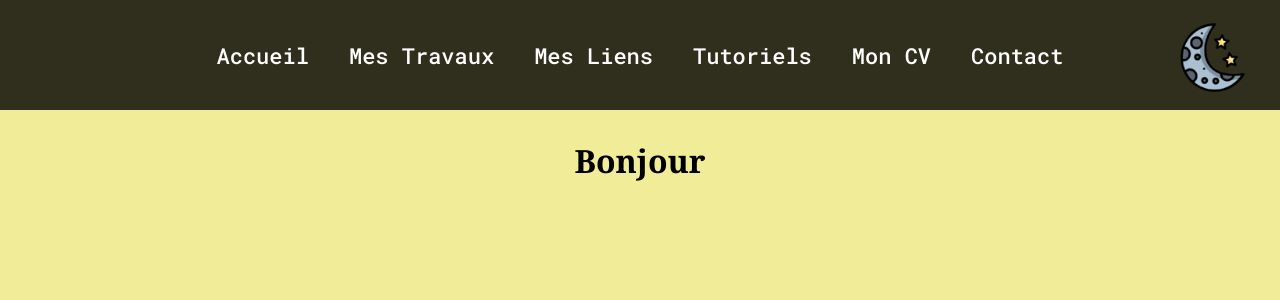
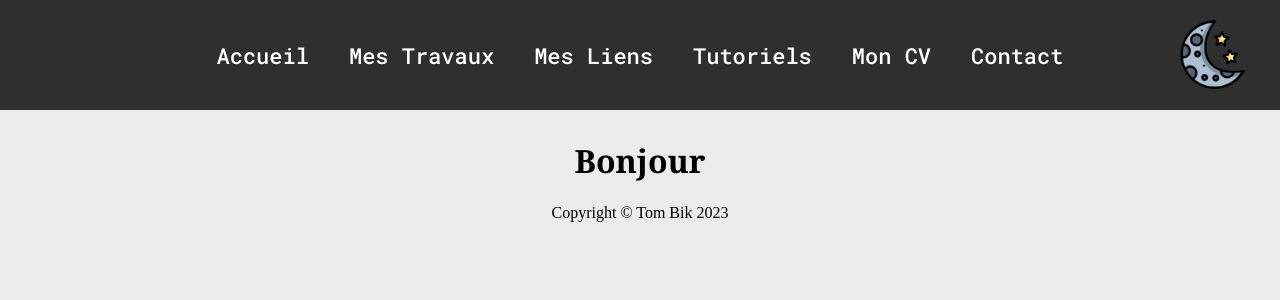
Before and after one commit to Slashyo/Portfolio, a PHP site: page / in a window 1280 px wide. Shown: the top 300 px of the page. Run offline with PHP 8.4, Linux system fonts and the light colour scheme.

Commit message:
Jarrive pas putain

```diff
--- a/public/css/style.css
+++ b/public/css/menuDarkMode.css
@@ -16,7 +16,7 @@
 
 body {
     transition: background-color 0.3s ease;
-    background-color: #f1ec98;
+    background-color: rgb(235, 235, 235);
 }
 
 body.light-mode {
@@ -178,6 +178,11 @@
     grid-area: p;
 }
 
+footer {
+    bottom: 0;
+    text-align: center;
+}
+
 /* Curseur sur toute la page */
 
 html,body {
@@ -198,7 +203,7 @@
         grid-template-columns: 1fr 100px;
         grid-template-rows: 110px;
         grid-template-areas:
-                "menuNav darkMode"
+            "menuNav darkMode"
         ;
     }
 
@@ -210,9 +215,6 @@
         grid-area: menuNav;
         height: 110px;
         transform: none;
-        top: 0;
-        width: 100%;
-        background-color: rgba(0, 0, 0, 0.8);
     }
 
     .menu ul {
@@ -229,18 +231,20 @@
     }
 
     .menu ul li a {
-        font-family: 'Roboto Mono', monospace;
-        color: #fff;
         font-size: 22px;
     }
 
     #mode-switch.dark-mode {
         grid-area: darkMode;
+        top: 17px;
+        grid-column: 2/3;
         align-self: flex-end;
     }
 
     #mode-switch.light-mode {
         grid-area: darkMode;
+        top: 17px;
+        grid-column: 2/3;
         align-self: flex-end;
     }
   }
--- a/view/contact.php
+++ b/view/contact.php
@@ -4,7 +4,7 @@
     <meta charset="UTF-8">
     <meta http-equiv="X-UA-Compatible" content="IE=edge">
     <meta name="viewport" content="width=device-width, initial-scale=1.0">
-    <link rel="stylesheet" href="css/style.css">
+    <link rel="stylesheet" href="css/menuDarkMode.css">
     <title>Contact</title>
 </head>
 <body>
--- a/view/homePage.php
+++ b/view/homePage.php
@@ -4,7 +4,7 @@
     <meta charset="UTF-8">
     <meta http-equiv="X-UA-Compatible" content="IE=edge">
     <meta name="viewport" content="width=device-width, initial-scale=1.0">
-    <link rel="stylesheet" href="css/style.css">
+    <link rel="stylesheet" href="css/menuDarkMode.css">
     <script src="js/script.js" defer></script>
     <title>Accueil</title>
 </head>
@@ -13,5 +13,8 @@
 include 'include/menuDarkMode.php';
     ?>
     <h1>Bonjour</h1>
+    <?php
+include 'include/footer.php'
+    ?>
 </body>
 </html>
--- /dev/null
+++ b/view/include/footer.php
@@ -0,0 +1 @@
+<footer>Copyright &copy Tom Bik 2023</footer>
--- a/view/mesLien.php
+++ b/view/mesLien.php
@@ -4,7 +4,7 @@
     <meta charset="UTF-8">
     <meta http-equiv="X-UA-Compatible" content="IE=edge">
     <meta name="viewport" content="width=device-width, initial-scale=1.0">
-    <link rel="stylesheet" href="css/style.css">
+    <link rel="stylesheet" href="css/menuDarkMode.css">
     <script src="js/script.js" defer></script>
     <title>Mes Liens</title>
 </head>
--- a/view/mesTravaux.php
+++ b/view/mesTravaux.php
@@ -4,7 +4,7 @@
     <meta charset="UTF-8">
     <meta http-equiv="X-UA-Compatible" content="IE=edge">
     <meta name="viewport" content="width=device-width, initial-scale=1.0">
-    <link rel="stylesheet" href="css/style.css">
+    <link rel="stylesheet" href="css/menuDarkMode.css">
     <script src="js/script.js" defer></script>
     <title>Mes Travaux</title>
 </head>
--- a/view/mesTutoriels.php
+++ b/view/mesTutoriels.php
@@ -4,7 +4,7 @@
     <meta charset="UTF-8">
     <meta http-equiv="X-UA-Compatible" content="IE=edge">
     <meta name="viewport" content="width=device-width, initial-scale=1.0">
-    <link rel="stylesheet" href="css/style.css">
+    <link rel="stylesheet" href="css/menuDarkMode.css">
     <script src="js/script.js" defer></script>
     <title>Tutoriels</title>
 </head>
--- a/view/monCV.php
+++ b/view/monCV.php
@@ -4,7 +4,7 @@
     <meta charset="UTF-8">
     <meta http-equiv="X-UA-Compatible" content="IE=edge">
     <meta name="viewport" content="width=device-width, initial-scale=1.0">
-    <link rel="stylesheet" href="css/style.css">
+    <link rel="stylesheet" href="css/menuDarkMode.css">
     <script src="js/script.js" defer></script>
     <title>Mon CV</title>
 </head>
```
